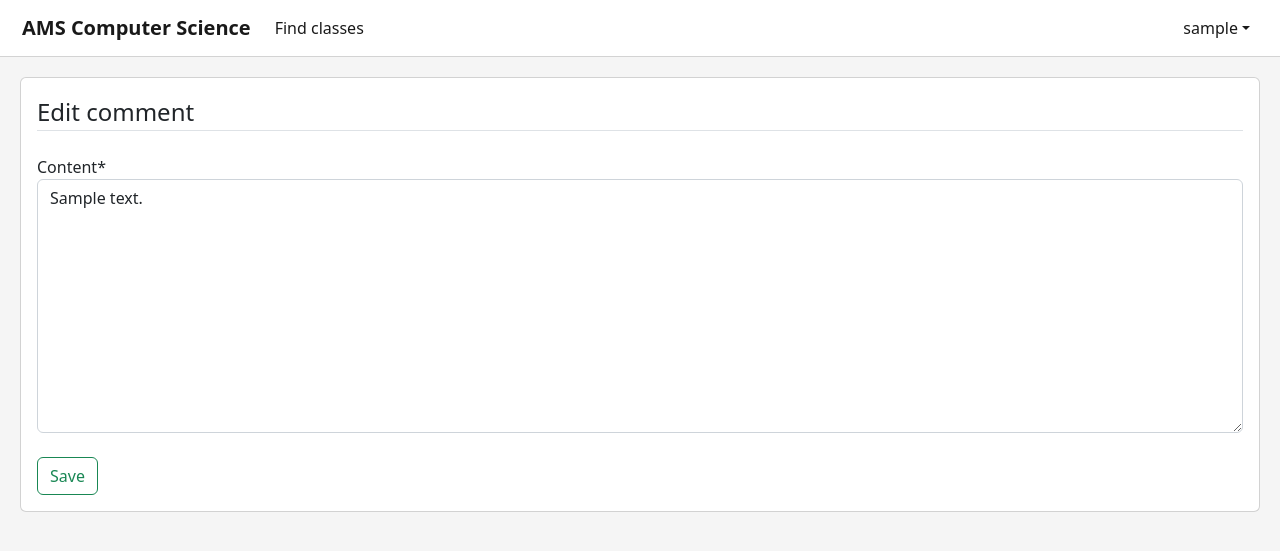
After one commit to JackPadalino/amscsapp, a Django app: page /classroom/1/edit-comment/ in a window 1280 px wide. The commit adds this page. Shown: the top 551 px of the page. Run offline with Django 4.2, Linux system fonts and the light colour scheme; a user stored in the database is signed in; tables that the repository leaves empty hold one stand-in row (values such as "Sample post"); some libraries are stand-ins or nearby versions.

Commit message:
added views, templates, and urls to edit comments

```diff
--- a/classroom/templates/classroom/classroom-project-details.html
+++ b/classroom/templates/classroom/classroom-project-details.html
@@ -36,6 +36,8 @@
 {% for comment in comments %}
     <b>{{ comment.author.first_name }} {{ comment.author.last_name }}</b>
     <p>{{ comment.content }}</p>
+    <a href="{% url 'classroom-update-comment' comment.pk %}">Edit</a>
+    <br>
 {% endfor %}
 <!--<a href= url 'add-comment' project.pk >Add Comment</a>-->
 {% endif %}
--- /dev/null
+++ b/classroom/templates/classroom/classroom-update-comment.html
@@ -0,0 +1,19 @@
+{% extends 'main/main-base.html' %}
+{% load crispy_forms_tags %}
+{% block content %}
+<div class="card project-card">
+    <div class="card-body project-card-body">
+        <form method="POST">
+            {% csrf_token %}
+            <fieldset class="form-group">
+                <legend class="border-bottom mb-4">Edit comment</legend>
+                {{ form|crispy }}
+            </fieldset>
+            <br>
+            <div class='form-group'>
+                <button class="btn btn-outline-success" type='submit'>Save</button>
+            </div>
+        </form>
+    </div>
+</div>
+{% endblock content %}
--- a/classroom/urls.py
+++ b/classroom/urls.py
@@ -1,6 +1,6 @@
 from django.urls import path
 from . import views
-from .views import ClassDetailView, StudentProfileListView,StudentDetailsView,ProjectDetailView
+from .views import ClassDetailView, StudentProfileListView,StudentDetailsView,ProjectDetailView,CommentUpdateView
 #from users.views import ProjectDetailView
 
 urlpatterns = [
@@ -9,4 +9,5 @@ urlpatterns = [
     path('<int:pk>/student-details/',StudentDetailsView,name='classroom-student-details'),
     #path('project-details/<int:pk>',ProjectDetailView.as_view(),name='users-project-details'),
     path('project-details/<int:profile_pk>/<int:project_pk>/',ProjectDetailView,name='classroom-project-details'),
+    path('<int:pk>/edit-comment/',CommentUpdateView.as_view(),name='classroom-update-comment')
 ]
--- a/classroom/views.py
+++ b/classroom/views.py
@@ -2,8 +2,9 @@ from django.http import HttpResponse
 from django.shortcuts import render
 from django.shortcuts import get_object_or_404,redirect
 from django.contrib.auth.decorators import login_required
-from django.views.generic import ListView,DetailView
+from django.views.generic import ListView,DetailView,UpdateView
 from django.contrib.auth.models import User
+from users.views import login
 from .models import SchoolYear,Classroom
 from users.models import Profile,Project,ProjectComment
 from users.forms import CommentForm
@@ -65,3 +66,18 @@ def ProjectDetailView(request,profile_pk,project_pk):
         'comment_form':comment_form,
     }
     return render(request,'classroom/classroom-project-details.html',context)
+
+class CommentUpdateView(LoginRequiredMixin,UserPassesTestMixin,UpdateView):
+    model = ProjectComment
+    fields = ['content']
+    template_name = 'classroom/classroom-update-comment.html'
+
+    def form_valid(self,form):
+        form.instance.author = self.request.user
+        return super().form_valid(form)
+
+    def test_func(self):
+        comment = self.get_object()
+        if comment.author == self.request.user:
+            return True
+        return False
--- a/users/models.py
+++ b/users/models.py
@@ -62,7 +62,7 @@ class ProjectComment(models.Model):
     content = models.TextField()
 
     def get_absolute_url(self):
-        return reverse('comment-details',kwargs={'pk':self.category.pk})
+        return reverse('classroom-project-details',kwargs={'profile_pk':self.project.user.profile.pk,'project_pk':self.project.pk})
 
     def __str__(self):
         return f"{self.author.first_name} {self.author.last_name} commented on {self.project.user.first_name} {self.project.user.last_name}'s project"
```
Also changed, not shown: classroom/forms.py (added, +8 -0 lines).
